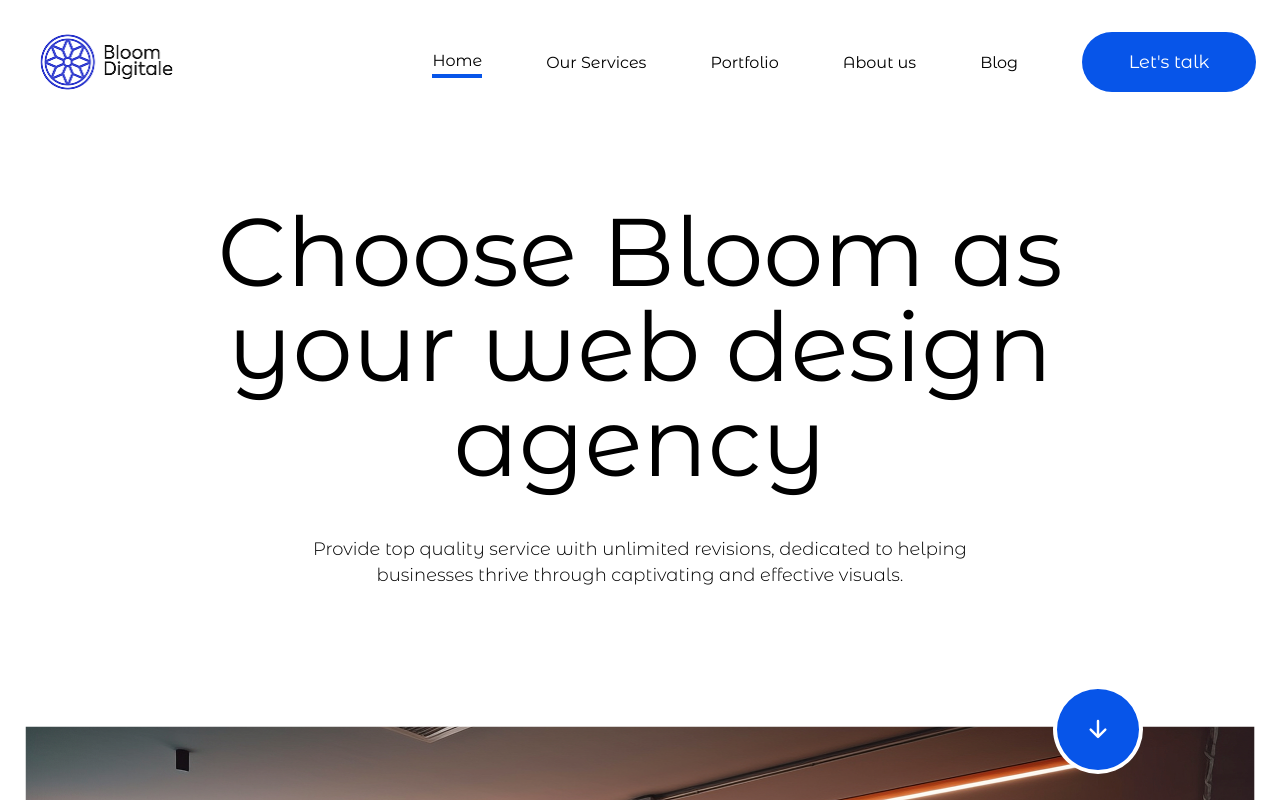
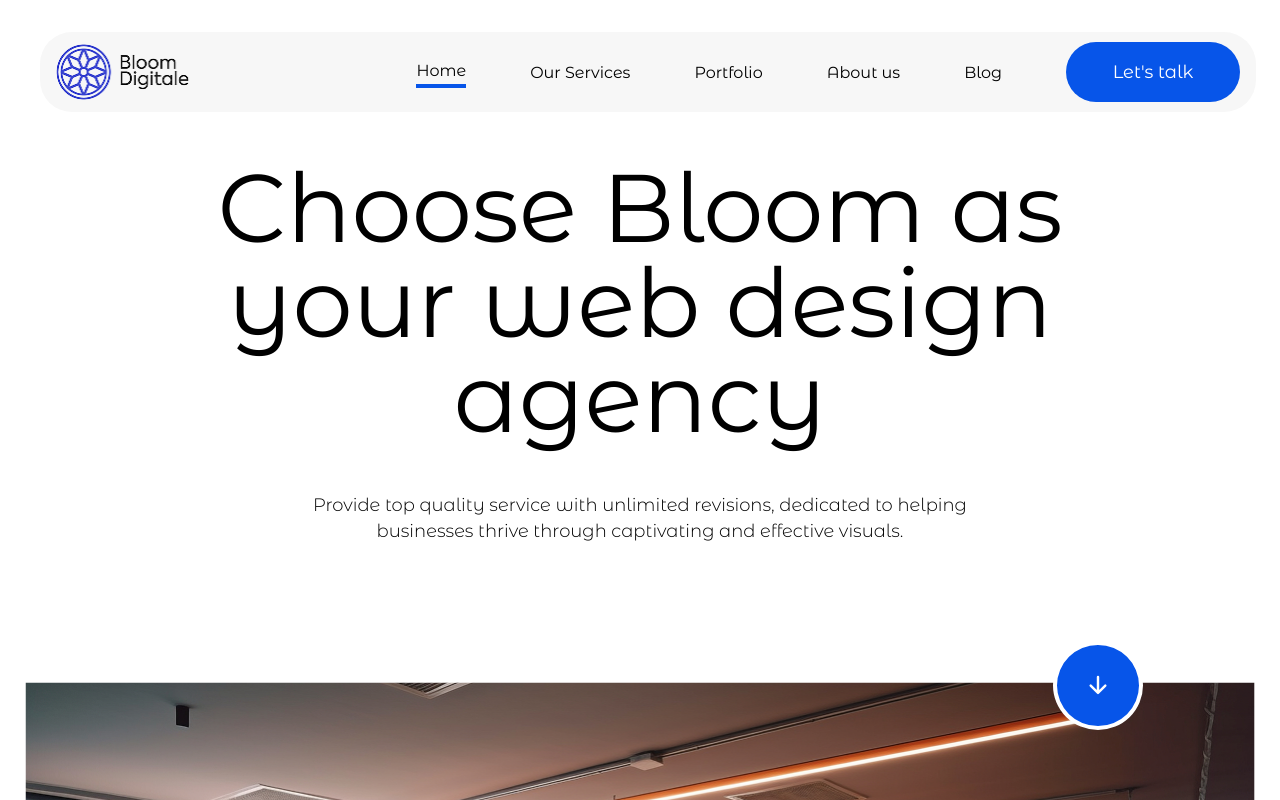
Before and after one commit to Yole-dev/bloom-revamped, a React (Create React App) app: page / in a window 1280 px wide. Shown: the top 800 px of the page. Built offline with nearby package versions, Linux system fonts and the light colour scheme.

Commit message:
made some adjustments to the desktop navigation bar making it's position fixed and adding some styling to the height and border

```diff
--- a/src/components/Layout.js
+++ b/src/components/Layout.js
@@ -26,7 +26,7 @@ export default function Layout({ children }) {
 
 function Header() {
   return (
-    <header className="header">
+    <div className="header">
       <Logo />
 
       <div className="nav-container">
@@ -36,7 +36,7 @@ function Header() {
 
         <Button />
       </div>
-    </header>
+    </div>
   );
 }
 
--- a/src/index.css
+++ b/src/index.css
@@ -63,12 +63,18 @@ button:focus {
 }
 
 .header {
+  position: fixed;
   width: 95%;
+  height: 80px;
   display: flex;
   align-items: center;
   justify-content: space-between;
   margin: 2rem 2.5rem;
+  padding: 1rem;
   justify-self: start;
+  background: var(--off-white);
+  border-radius: 2rem;
+  z-index: 999;
 }
 
 .header-logo {
@@ -117,6 +123,7 @@ button:focus {
 
 .main {
   justify-self: center;
+  margin-top: 7rem;
 }
 
 .footer {
```
